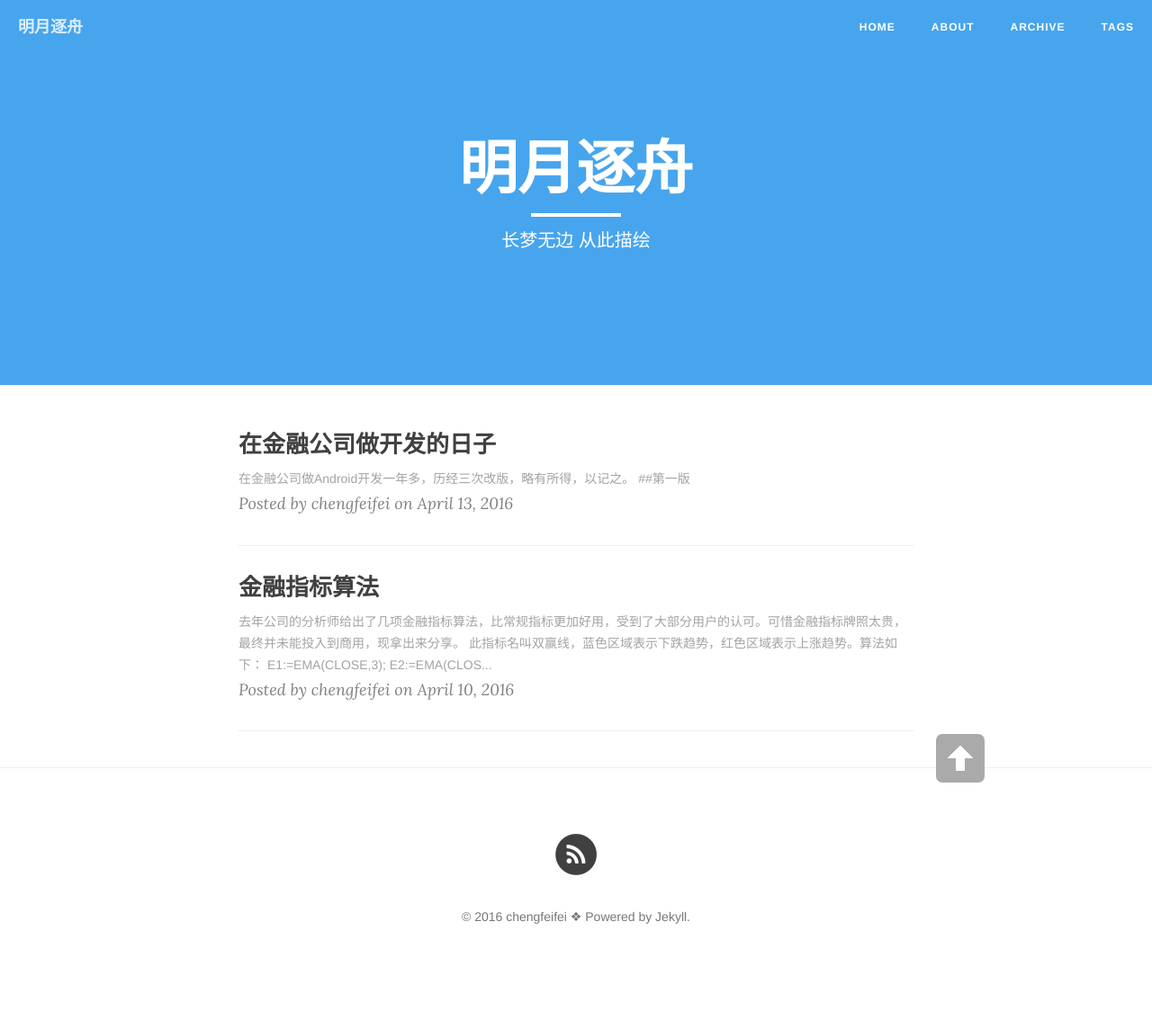
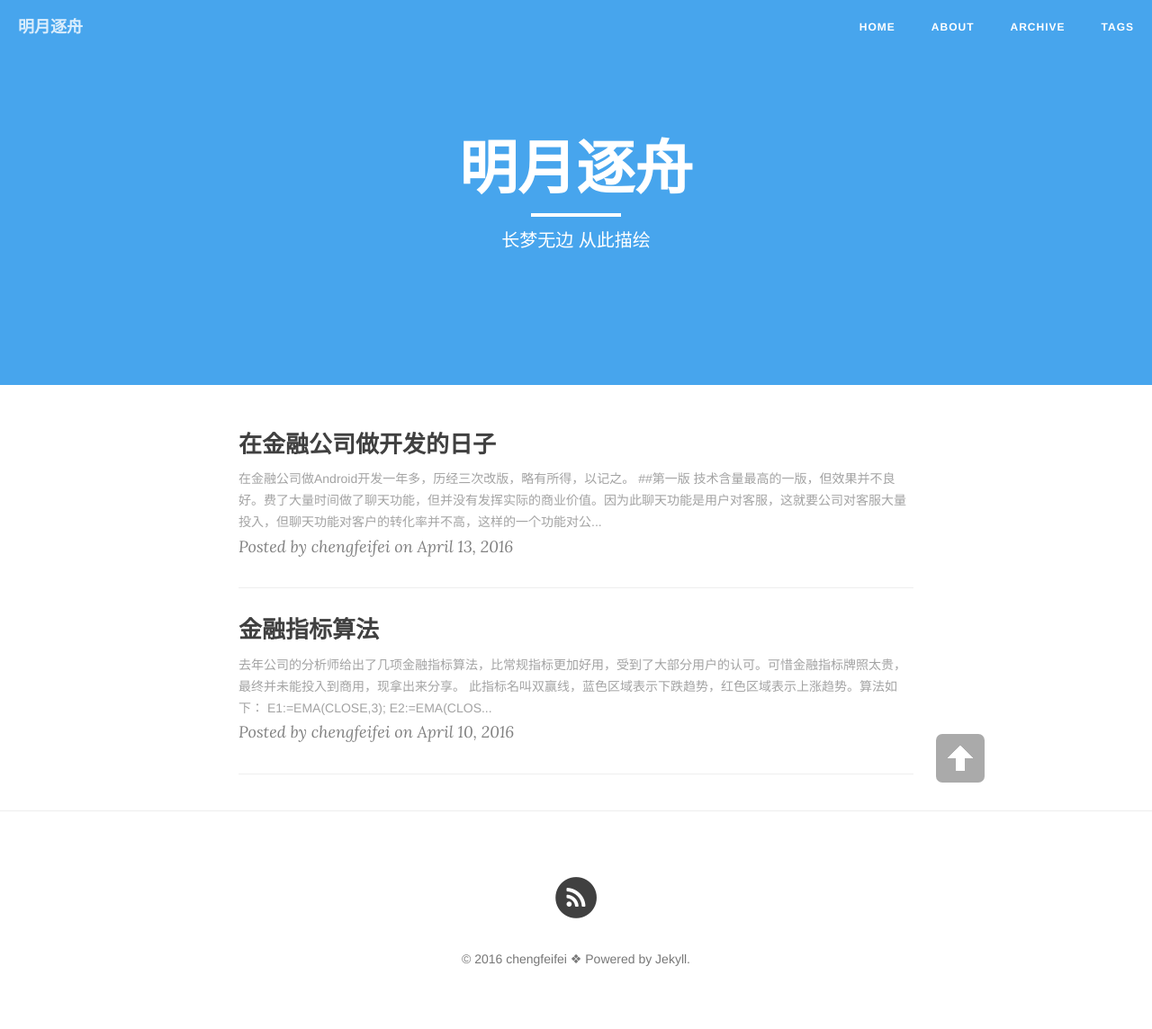
Before and after one commit to chengfeifei/chengfeifei.github.io, a Jekyll site: the page built from index.html, in a window 1280 px wide. Shown: the whole page at 90% size. Built offline with Jekyll 4.4.1, drawn with Linux system fonts in a browser that asks for light colours; nearby versions of some CDN libraries; the list of posts is cut into pages by our own code; before the commit the page ends 1097 px from its top, so only the background shows below that.

Commit message:
post add

```diff
--- a/_posts/2016-04-13-develop-years.md
+++ b/_posts/2016-04-13-develop-years.md
@@ -10,7 +10,18 @@ tags: [纪录,开发]
 
 ##第一版
 
-<figure class="half">
-    <img src="http://7xsv37.com1.z0.glb.clouddn.com/black1.png">
-    <img src="http://7xsv37.com1.z0.glb.clouddn.com/black2.jpg">
-</figure>
+![image-2016-04-13-1](http://7xsv37.com1.z0.glb.clouddn.com/black.png)
+
+技术含量最高的一版，但效果并不良好。费了大量时间做了聊天功能，但并没有发挥实际的商业价值。因为此聊天功能是用户对客服，这就要公司对客服大量投入，但聊天功能对客户的转化率并不高，这样的一个功能对公司并没有意义。而且黑色的风格给人压抑的感觉。
+
+##第二版
+
+![image-2016-04-13-2](http://7xsv37.com1.z0.glb.clouddn.com/white.png)
+
+由于客户反应黑色太压抑，界面换成了白色风格，效果依旧不好。正如《人人都是产品经理》中说的：用户的解决方案通常短浅、片面。其实真正的原因是不具备独特性，我们有的功能别人一样也有。
+
+##第三版
+
+![image-2016-04-13-3](http://7xsv37.com1.z0.glb.clouddn.com/current.png)
+
+加入了直播室，自主开发了几款指标，效果良好，尤其是指标获得了大多数客户的认可。可惜指标牌照及其昂贵，并未给公司带来商业价值。有兴趣的攻城狮可以看这里：[《金融指标算法》](http://chengfeifei.github.io/blog/2016/04/10/develop-indicators/)
```
Also changed, not shown: _posts/2016-04-10-develop-indicators.md (+2 -2 lines).
